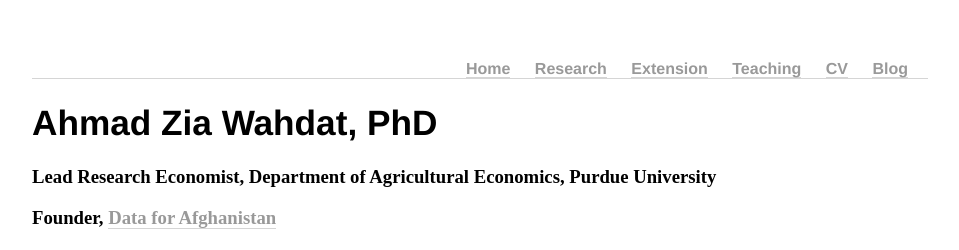
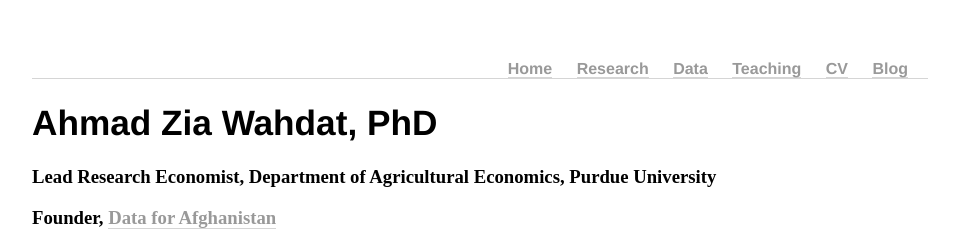
Before and after one commit to awahdat/webpage, a Jekyll site: the page built from index.html, in a window 1280 px wide. Shown: the top 250 px of the page, without its empty margins (160-1119 px from the left). Built offline with Jekyll 4.4.1, drawn with Linux system fonts in a browser that asks for light colours.

Commit message:
Update default.html

```diff
--- a/_layouts/default.html
+++ b/_layouts/default.html
@@ -15,7 +15,7 @@
         		<!--<li><a href="/webpage/">Home</a></li>-->
 			<li><a href="/home">Home</a></li>
 	        	<li><a href="/research">Research</a></li>
-			<li><a href="/extension">Extension</a></li>
+			<li><a href="/data">Data</a></li>
 			<li><a href="/teaching">Teaching</a></li>
         		<li><a href="/cv">CV</a></li>
         		<li><a href="/blog">Blog</a></li>
```
